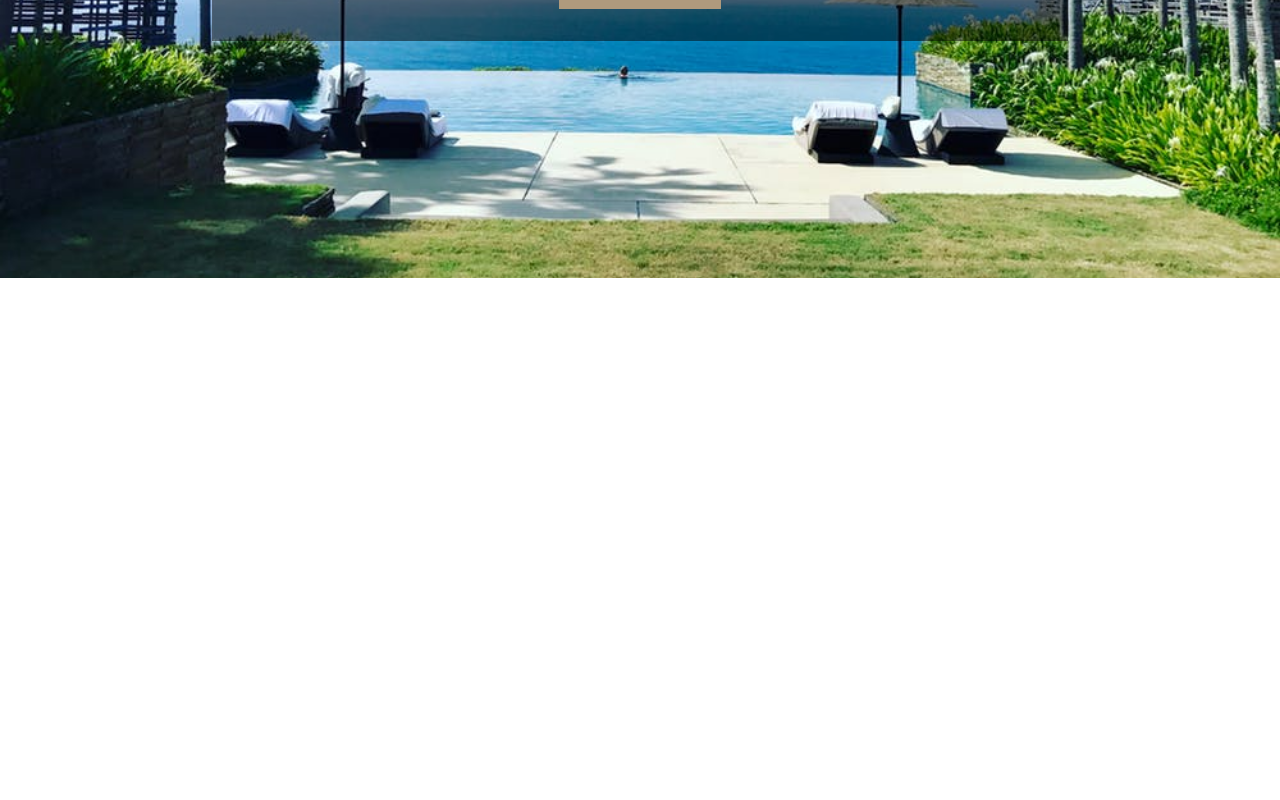
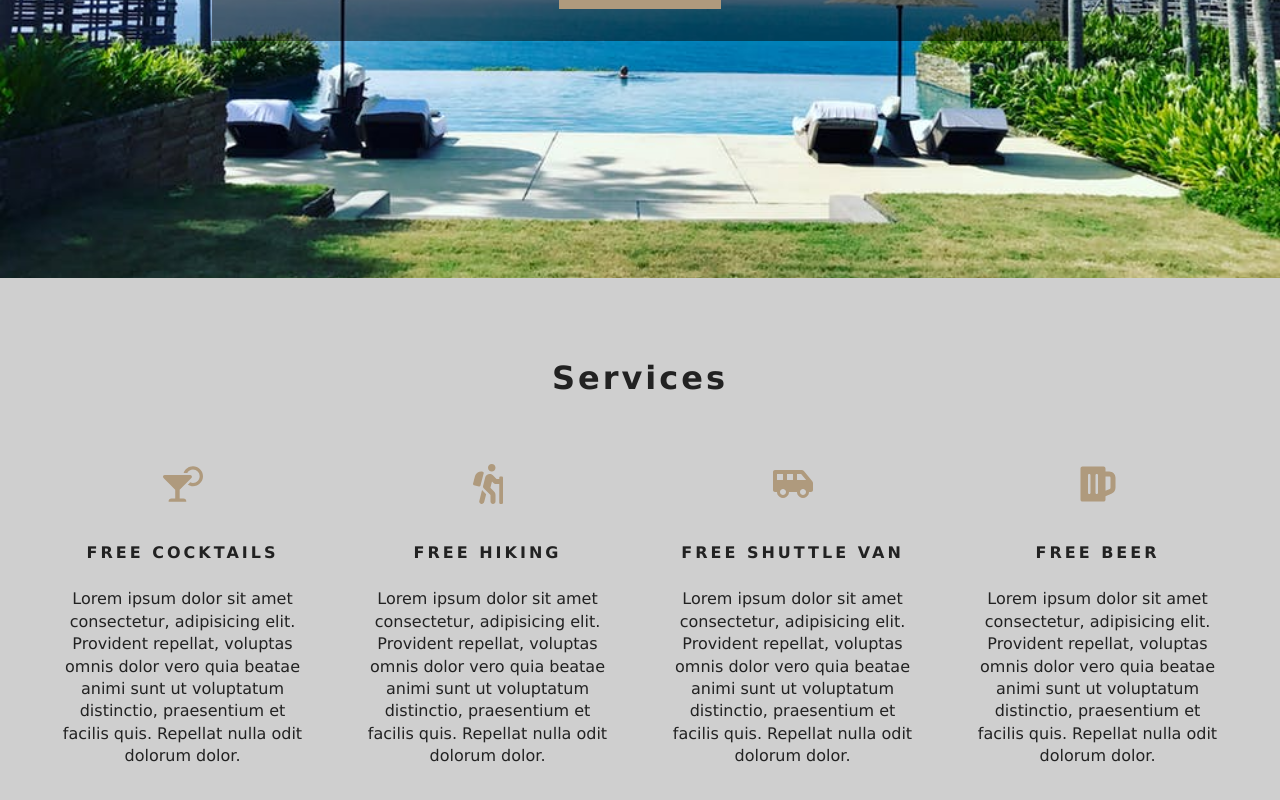
Before and after one commit to gauravshresthh/resort-app, a React (Create React App) app: page / in a window 1280 px wide. Shown: the part 522-1322 px from the top of the page. Before the commit the page ends 800 px from the top, so only its background shows below. Built offline with nearby package versions, Linux system fonts and the light colour scheme.

Commit message:
services and title update

```diff
--- a/src/App.css
+++ b/src/App.css
@@ -252,6 +252,7 @@
 }
 .services h6 {
   letter-spacing: var(--mainSpacing);
+  text-transform: uppercase;
 }
 .services p {
   width: 80%;
--- /dev/null
+++ b/src/components/Services.js
@@ -0,0 +1,52 @@
+import React, { Component } from 'react';
+import Title from './Title';
+import { FaCocktail, FaHiking, FaShuttleVan, FaBeer } from 'react-icons/fa';
+
+export default class Services extends Component {
+  state = {
+    services: [
+      {
+        icon: <FaCocktail />,
+        title: 'free cocktails',
+        info:
+          'Lorem ipsum dolor sit amet consectetur, adipisicing elit. Provident repellat, voluptas omnis dolor vero quia beatae animi sunt ut voluptatum distinctio, praesentium et facilis quis. Repellat nulla odit dolorum dolor.',
+      },
+      {
+        icon: <FaHiking />,
+        title: 'free Hiking',
+        info:
+          'Lorem ipsum dolor sit amet consectetur, adipisicing elit. Provident repellat, voluptas omnis dolor vero quia beatae animi sunt ut voluptatum distinctio, praesentium et facilis quis. Repellat nulla odit dolorum dolor.',
+      },
+      {
+        icon: <FaShuttleVan />,
+        title: 'free shuttle van',
+        info:
+          'Lorem ipsum dolor sit amet consectetur, adipisicing elit. Provident repellat, voluptas omnis dolor vero quia beatae animi sunt ut voluptatum distinctio, praesentium et facilis quis. Repellat nulla odit dolorum dolor.',
+      },
+      {
+        icon: <FaBeer />,
+        title: 'free beer',
+        info:
+          'Lorem ipsum dolor sit amet consectetur, adipisicing elit. Provident repellat, voluptas omnis dolor vero quia beatae animi sunt ut voluptatum distinctio, praesentium et facilis quis. Repellat nulla odit dolorum dolor.',
+      },
+    ],
+  };
+  render() {
+    return (
+      <section className="services">
+        <Title title="services" />
+        <div className="services-center">
+          {this.state.services.map((item, index) => {
+            return (
+              <article key={index} className="service">
+                <span>{item.icon}</span>
+                <h6>{item.title}</h6>
+                <p>{item.info}</p>
+              </article>
+            );
+          })}
+        </div>
+      </section>
+    );
+  }
+}
--- /dev/null
+++ b/src/components/Title.js
@@ -0,0 +1,9 @@
+import React from 'react';
+
+export default function Title({ title }) {
+  return (
+    <div className="section-title">
+      <h4>{title}</h4>
+    </div>
+  );
+}
--- a/src/pages/Home.js
+++ b/src/pages/Home.js
@@ -2,8 +2,11 @@
 import Hero from '../components/Hero';
 import Banner from './../components/Banner';
 import { Link } from 'react-router-dom';
+import Services from '../components/Services';
+
 const Home = () => {
   return (
+    <>
       <Hero>
         <Banner title="luxurious rooms" subtitle="deluxe rooms starting at $10">
           <Link to="/rooms" className="btn-primary">
@@ -11,6 +14,8 @@
           </Link>
         </Banner>
       </Hero>
+      <Services />
+    </>
   );
 };
 
```
Lines whose indentation alone changed are shown as unchanged.
